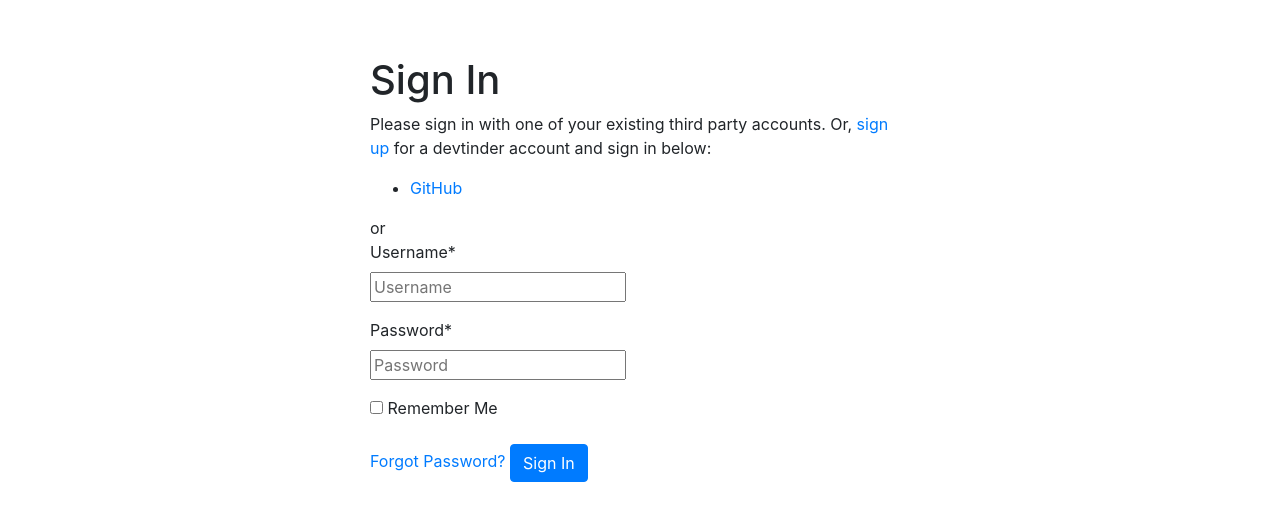
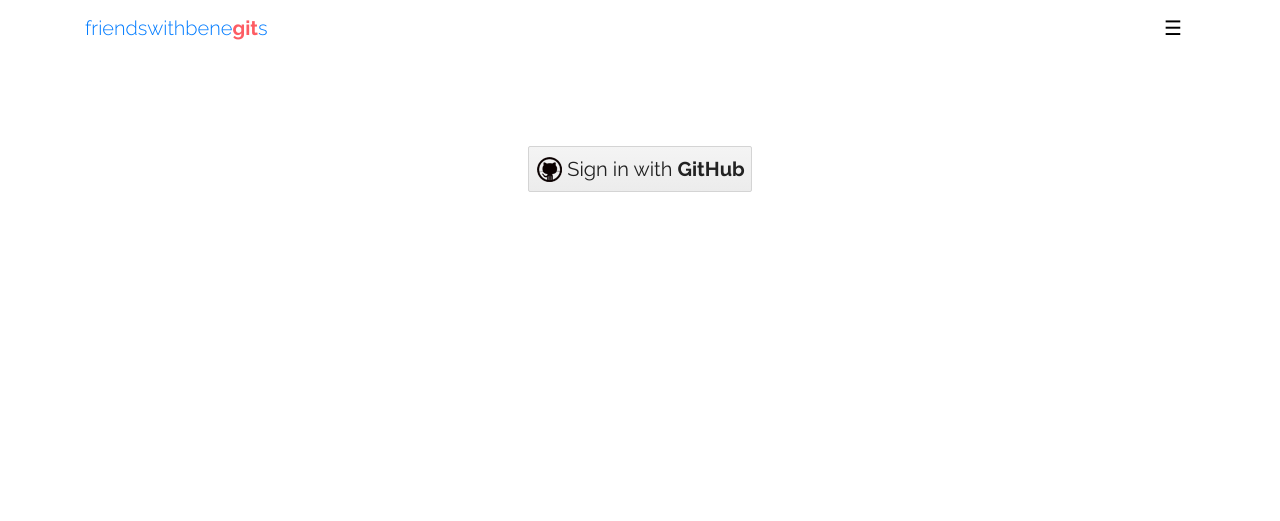
Before and after one commit to friendswithbenegits/fwbg, a Django app: page /accounts/login/ in a window 1280 px wide. Shown: the top 521 px of the page. Run offline with Django 3.2, Linux system fonts and the light colour scheme; some libraries are stand-ins or nearby versions.

Commit message:
pretty *.*

```diff
--- a/devtinder/static/css/project.css
+++ b/devtinder/static/css/project.css
@@ -1,38 +1,82 @@
 /* These styles are generated from project.scss. */
+.alert-debug { color: black; background-color: white; border-color: #d6e9c6; }
+.alert-error { color: #b94a48; background-color: #f2dede; border-color: #eed3d7; }
+@media (max-width: 47.9em) {
+  .navbar-nav .nav-item { float: none; width: 100%; display: inline-block; }
+  .navbar-nav .nav-item + .nav-item { margin-left: 0; }
+  .nav.navbar-nav.pull-xs-right { float: none !important;}
+}
+[hidden][style="display: block;"] {  display: block !important; }
 
-.alert-debug {
+/* CUSTOM STYLES */
+body {
+  font-family: 'Raleway', sans-serif;
   color: black;
-  background-color: white;
-  border-color: #d6e9c6;
+}
+.navbar-brand {
+  font-weight: lighter;
+}
+.git {
+  font-weight: bold;
+  color: #fd5c63;
 }
 
-.alert-error {
-  color: #b94a48;
-  background-color: #f2dede;
-  border-color: #eed3d7;
+.navbar-brand:active, .navbar-brand:hover, .navbar-brand:visited {
+  color: black;
+  text-decoration: none;
 }
-
-/* This is a fix for the bootstrap4 alpha release */
-@media (max-width: 47.9em) {
-  .navbar-nav .nav-item {
-    float: none;
-    width: 100%;
-    display: inline-block;
-  }
-
-  .navbar-nav .nav-item + .nav-item {
-    margin-left: 0;
-  }
-
-  .nav.navbar-nav.pull-xs-right {
-    float: none !important;
-  }
+.btn-auth:hover, .btn-auth:focus, .btn-auth:active {
+    color: #222;
+    text-decoration: none;
 }
-
-/* Display django-debug-toolbar.
-   See https://github.com/django-debug-toolbar/django-debug-toolbar/issues/742
-   and https://github.com/pydanny/cookiecutter-django/issues/317
-*/
-[hidden][style="display: block;"] {
-  display: block !important;
+.btn-auth:hover {
+  box-shadow: 0px 0px 1px 1px rgba(0,0,0,0.50);
 }
+.btn-auth:before {
+    content: "";
+    float: left;
+    width: 22px;
+    height: 22px;
+    background: url(https://s3.amazonaws.com/devtindertest/static/images/auth-icons.png) no-repeat 99px 99px;
+}
+.btn-auth, .btn-auth:visited {
+  position: relative;
+  display: inline-block;
+  height: 22px;
+  padding: 0.2em 0.3em 0.2em 0.1em;
+  border: 1px solid #999;
+  border-radius: 2px;
+  margin: 0;
+  text-align: center;
+  text-decoration: none;
+  font-size: 14px;
+  line-height: 22px;
+  white-space: nowrap;
+  cursor: pointer;
+  color: #222;
+  background: #fff;
+  box-sizing: content-box;
+}
+.btn-auth.large {
+  height: 36px;
+  line-height: 36px;
+  font-size: 20px;
+}
+.btn-github.large:before {
+    background-position: -72px -22px;
+}
+.btn-auth.large:before {
+    width: 36px;
+    height: 36px;
+}
+.btn-github, .btn-github:visited {
+  border-color: #d4d4d4;
+  background: #ececec;
+  background-image: linear-gradient(#f4f4f4, #ececec);
+}
+.center-form-container {
+    text-align: center;
+    max-width: 330px;
+    margin: 50px auto 0 auto;
+    padding: 40px 40px 20px 40px;
+}
--- a/devtinder/templates/account/base.html
+++ b/devtinder/templates/account/base.html
@@ -3,7 +3,7 @@
 
 {% block content %}
 <div class="row">
-  <div class="col-md-6 offset-md-3">
+  <div class="center-form-container">
     {% block inner %}{% endblock %}
   </div>
 </div>
--- a/devtinder/templates/account/login.html
+++ b/devtinder/templates/account/login.html
@@ -4,44 +4,10 @@
 {% load account socialaccount %}
 {% load crispy_forms_tags %}
 
-{% block head_title %}{% trans "Sign In" %}{% endblock %}
+{% block head_title %}Login with GitHub{% endblock %}
 
 {% block inner %}
 
-<h1>{% trans "Sign In" %}</h1>
-
-{% get_providers as socialaccount_providers %}
-
-{% if socialaccount_providers %}
-<p>{% blocktrans with site.name as site_name %}Please sign in with one
-of your existing third party accounts. Or, <a href="{{ signup_url }}">sign up</a>
-for a {{ site_name }} account and sign in below:{% endblocktrans %}</p>
-
-<div class="socialaccount_ballot">
-
-  <ul class="socialaccount_providers">
-    {% include "socialaccount/snippets/provider_list.html" with process="login" %}
-  </ul>
-
-  <div class="login-or">{% trans 'or' %}</div>
-
-</div>
-
-{% include "socialaccount/snippets/login_extra.html" %}
-
-{% else %}
-<p>{% blocktrans %}If you have not created an account yet, then please
-<a href="{{ signup_url }}">sign up</a> first.{% endblocktrans %}</p>
-{% endif %}
-
-<form class="login" method="POST" action="{% url 'account_login' %}">
-  {% csrf_token %}
-  {{ form|crispy }}
-  {% if redirect_field_value %}
-  <input type="hidden" name="{{ redirect_field_name }}" value="{{ redirect_field_value }}" />
-  {% endif %}
-  <a class="button secondaryAction" href="{% url 'account_reset_password' %}">{% trans "Forgot Password?" %}</a>
-  <button class="primaryAction btn btn-primary" type="submit">{% trans "Sign In" %}</button>
-</form>
+<p><a class="btn-auth btn-github large" href="{% provider_login_url "github" %}">Sign in with <b>GitHub</b></a></p>
 
 {% endblock %}
--- a/devtinder/templates/base.html
+++ b/devtinder/templates/base.html
@@ -12,7 +12,7 @@
     <!--[if lt IE 9]>
       <script src="https://html5shim.googlecode.com/svn/trunk/html5.js"></script>
     <![endif]-->
-
+    <link href="https://fonts.googleapis.com/css?family=Raleway:300,400,700" rel="stylesheet">
     {% block css %}
     <!-- Latest compiled and minified Bootstrap 4 Alpha 4 CSS -->
     <link rel="stylesheet" href="https://maxcdn.bootstrapcdn.com/bootstrap/4.0.0-alpha.4/css/bootstrap.min.css" integrity="sha384-2hfp1SzUoho7/TsGGGDaFdsuuDL0LX2hnUp6VkX3CUQ2K4K+xjboZdsXyp4oUHZj" crossorigin="anonymous">
@@ -29,9 +29,9 @@
   <body>
 
     <div class="m-b-1">
-      <nav class="navbar navbar-dark navbar-static-top bg-inverse">
+      <nav class="navbar navbar-static-top">
         <div class="container">
-          <a class="navbar-brand" href="/">devtinder</a>
+          <a class="navbar-brand" href="/">friendswithbene<span class="git">git</span>s</a>
           <button type="button" class="navbar-toggler hidden-sm-up pull-xs-right" data-toggle="collapse" data-target="#bs-navbar-collapse-1">
             &#9776;
           </button>
@@ -41,9 +41,6 @@
             <ul class="nav navbar-nav">
               <li class="nav-item">
                 <a class="nav-link" href="{% url 'home' %}">Finding you <strong>code</strong>mate</a>
-              </li>
-              <li class="nav-item">
-                <a class="nav-link" href="{% url 'about' %}">About</a>
               </li>
             </ul>
 
@@ -56,9 +53,6 @@
                   <a class="nav-link" href="{% url 'account_logout' %}">{% trans "Sign Out" %}</a>
                 </li>
               {% else %}
-                <li class="nav-item">
-                  <a id="sign-up-link" class="nav-link" href="{% url 'account_signup' %}">{% trans "Sign Up" %}</a>
-                </li>
                 <li class="nav-item">
                   <a id="log-in-link" class="nav-link" href="{% url 'account_login' %}">{% trans "Sign In" %}</a>
                 </li>
```
Also changed, not shown: devtinder/static/images/auth-icons.png (added).
